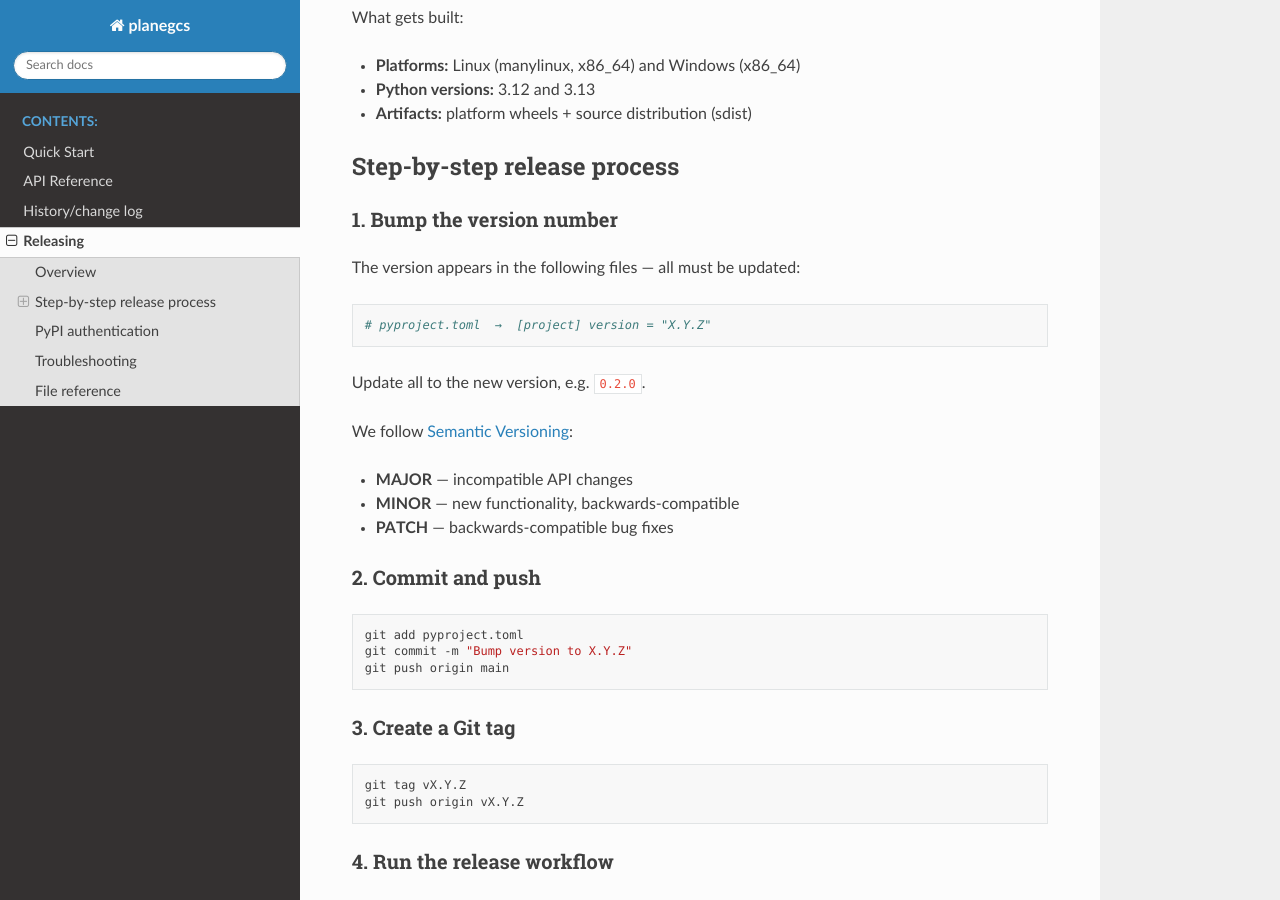
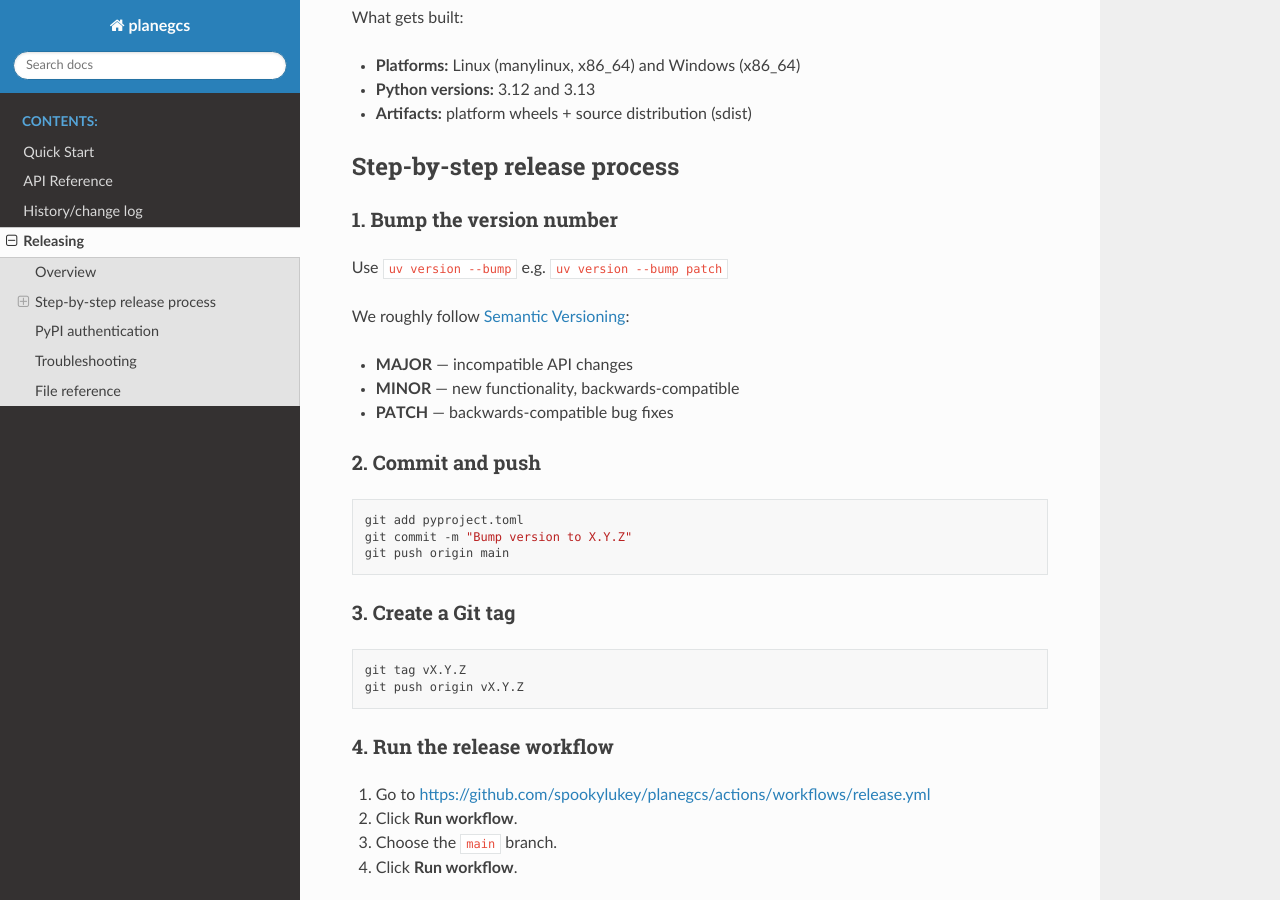
Before and after one commit to spookylukey/planegcs, a Sphinx documentation site: the page built from docs/releasing.rst, in a window 1280 px wide and 900 px high, scrolled down 330 px. Built offline with Sphinx 7.4.7 and the Read the Docs theme 3.1.0, drawn with Linux system fonts in a browser that asks for light colours.

Commit message:
Update docs about version bump

```diff
--- a/docs/releasing.rst
+++ b/docs/releasing.rst
@@ -22,15 +22,9 @@ Step-by-step release process
 1. Bump the version number
 ~~~~~~~~~~~~~~~~~~~~~~~~~~
 
-The version appears in the following files — all must be updated:
+Use ``uv version --bump`` e.g. ``uv version --bump patch``
 
-.. code-block:: bash
-
-   # pyproject.toml  →  [project] version = "X.Y.Z"
-
-Update all to the new version, e.g. ``0.2.0``.
-
-We follow `Semantic Versioning <https://semver.org/>`_:
+We roughly follow `Semantic Versioning <https://semver.org/>`_:
 
 * **MAJOR** — incompatible API changes
 * **MINOR** — new functionality, backwards-compatible
```
